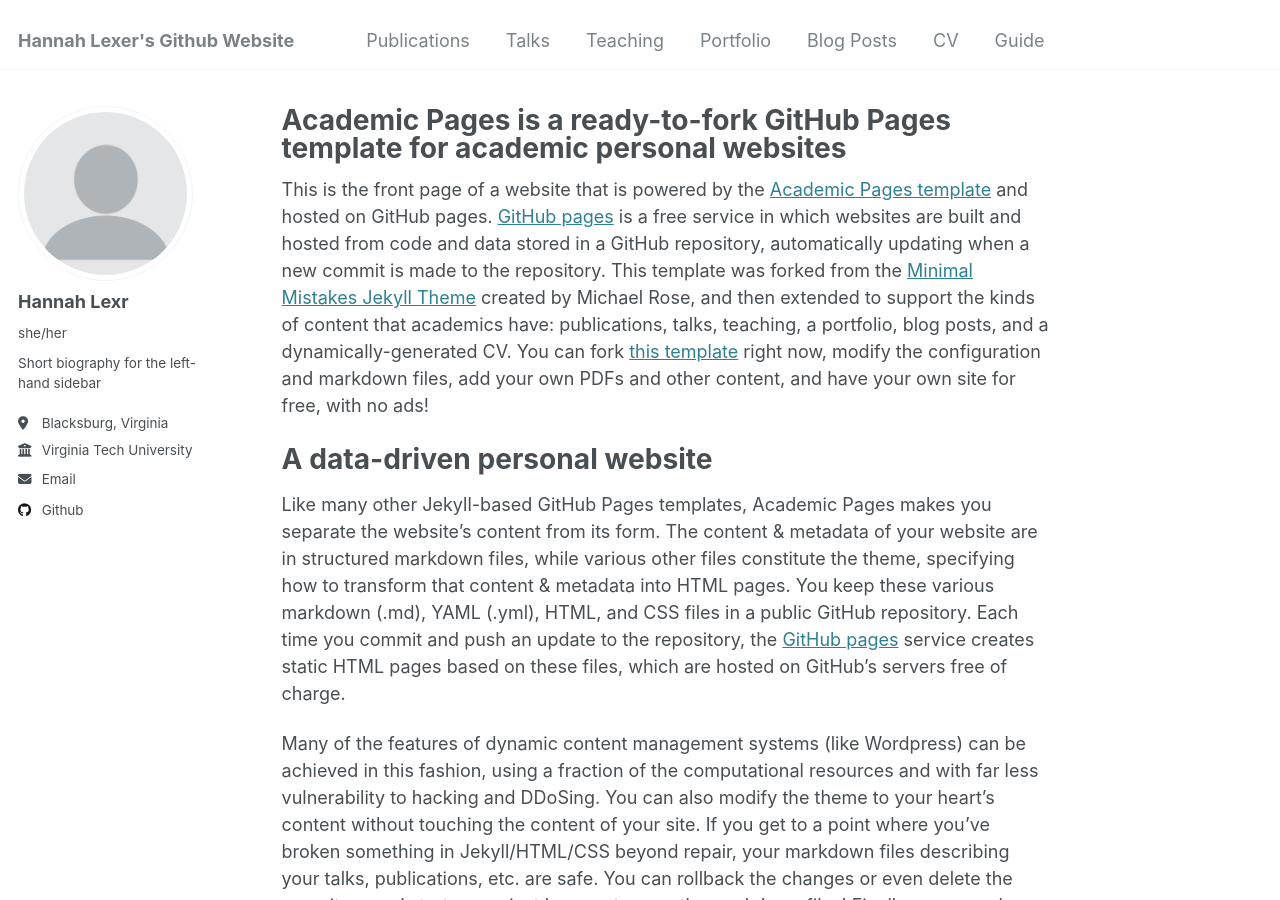
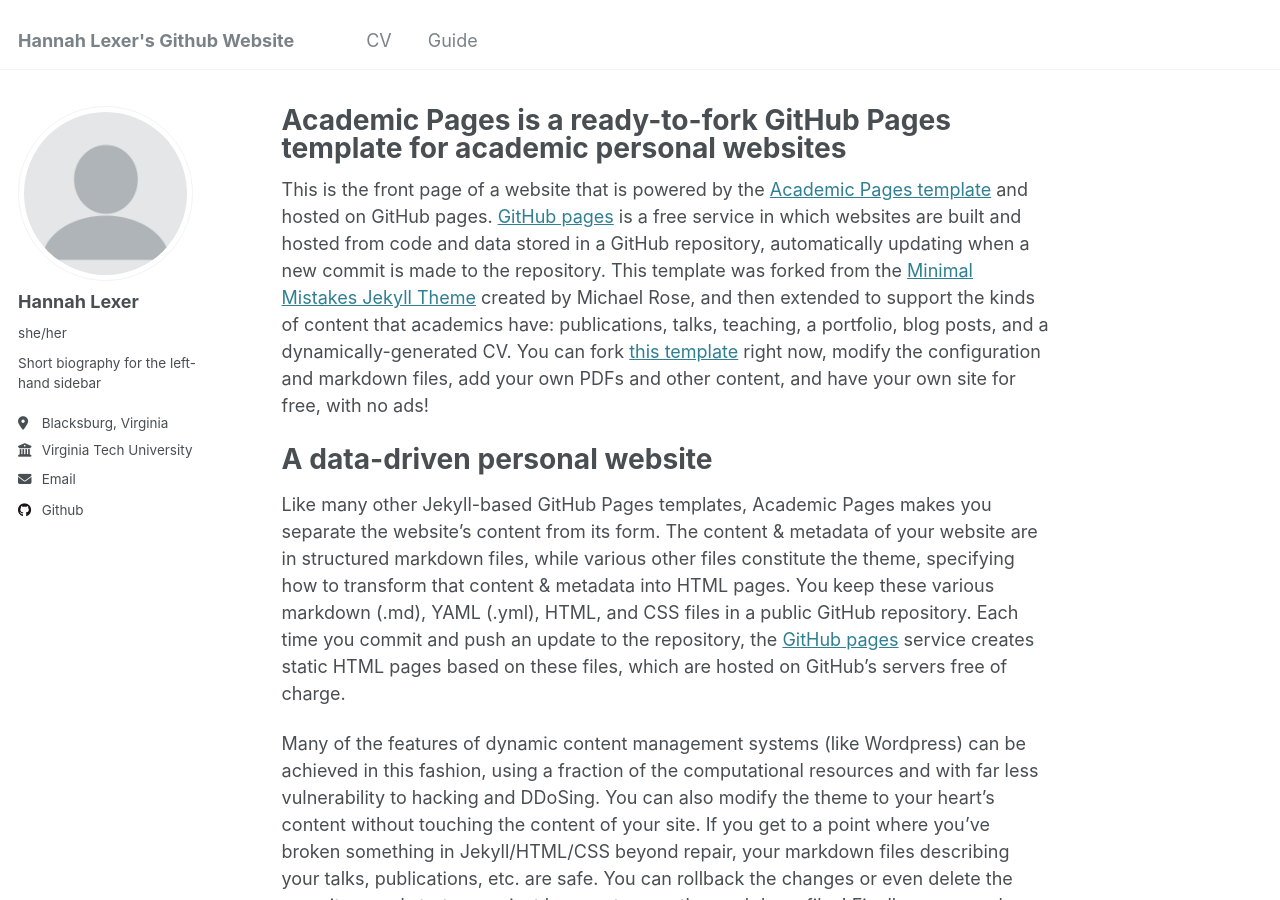
Before and after one commit to hannahl22/hannahl22.github.io, a Jekyll site: the page built from _pages/about.md, in a window 1280 px wide and 900 px high. Built offline with Jekyll 4.4.1, drawn with Linux system fonts in a browser that asks for light colours.

Commit message:
Remove header files on the top bar

```diff
--- a/_config.yml
+++ b/_config.yml
@@ -22,7 +22,7 @@ repository               : "hannahl22/hannahl22.github.io"
 author:
   # Biographic information
   avatar           : "profile.png"
-  name             : "Hannah Lexr"
+  name             : "Hannah Lexer"
   pronouns         : "she/her"
   bio              : "Short biography for the left-hand sidebar"
   location         : "Blacksburg, Virginia"
--- a/_data/navigation.yml
+++ b/_data/navigation.yml
@@ -5,21 +5,6 @@
 # prevent it from being included in the site.
 
 main:
-  - title: "Publications"
-    url: /publications/
-
-  - title: "Talks"
-    url: /talks/
-
-  - title: "Teaching"
-    url: /teaching/
-
-  - title: "Portfolio"
-    url: /portfolio/
-
-  - title: "Blog Posts"
-    url: /year-archive/
-
   - title: "CV"
     url: /cv/
 
```
